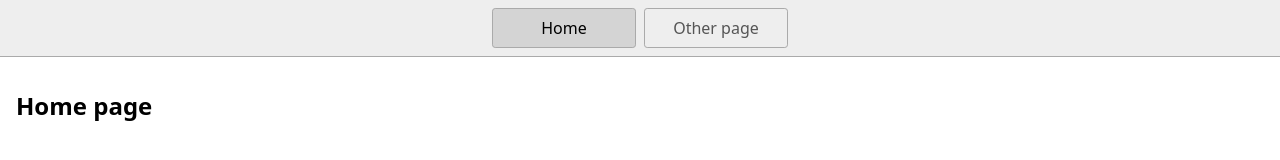
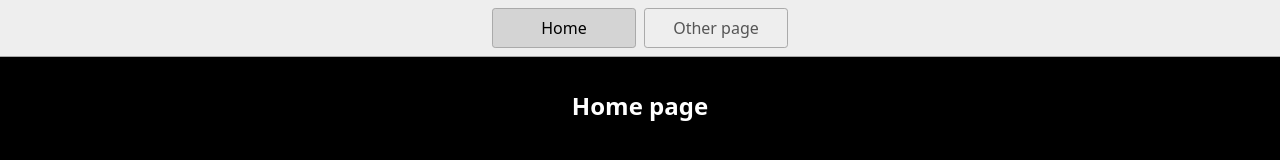
Before and after one commit to sfyn77/web-platform-o5bory, a plain HTML site: page index.html in a window 1280 px wide. Drawn offline with Linux system fonts and the light colour scheme.

Commit message:
1 file modified

```diff
--- a/index.html
+++ b/index.html
@@ -11,13 +11,13 @@
     <link rel="stylesheet" href="styles.css" />
     <script type="module" src="script.js"></script>
   </head>
-  <body>
+  <body style="background-color:#000">
     <nav>
       <a href="/" aria-current="page">Home</a>
       <a href="/page2.html">Other page</a>
     </nav>
     <main>
-      <h1>Home page</h1>
+      <h1 style="text-align:center;color:white;" onclick="alert('You clicked H1')">Home page</h1>
     </main>
   </body>
 </html>
```
